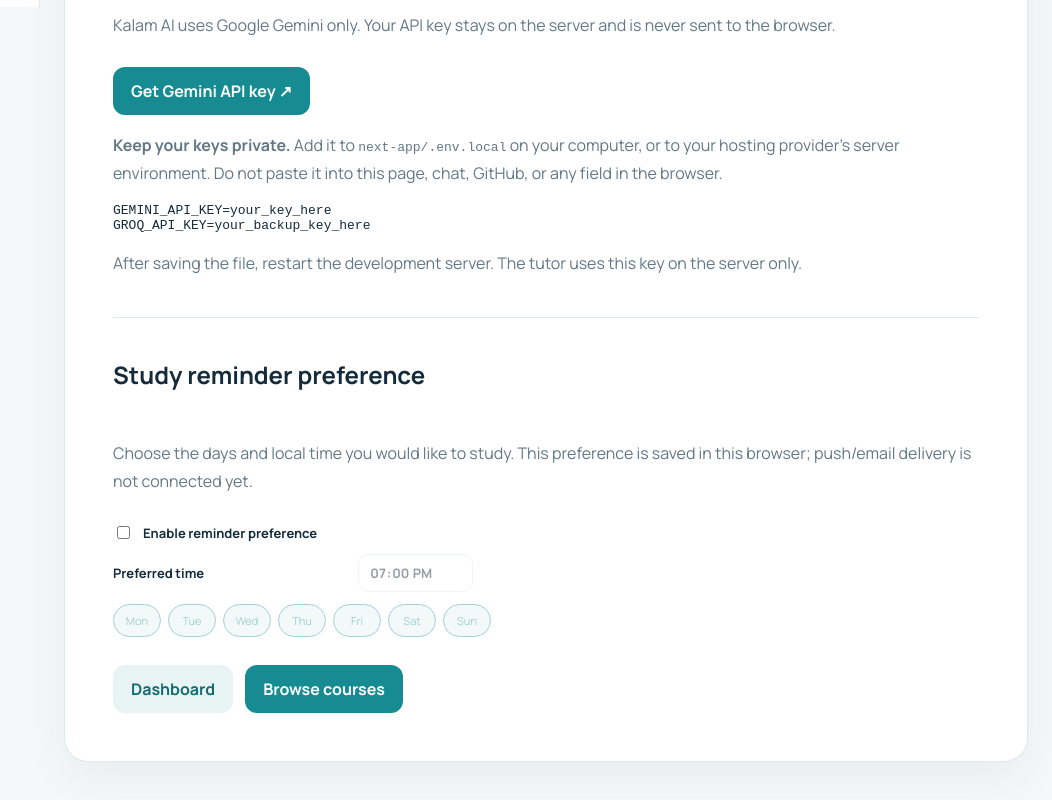
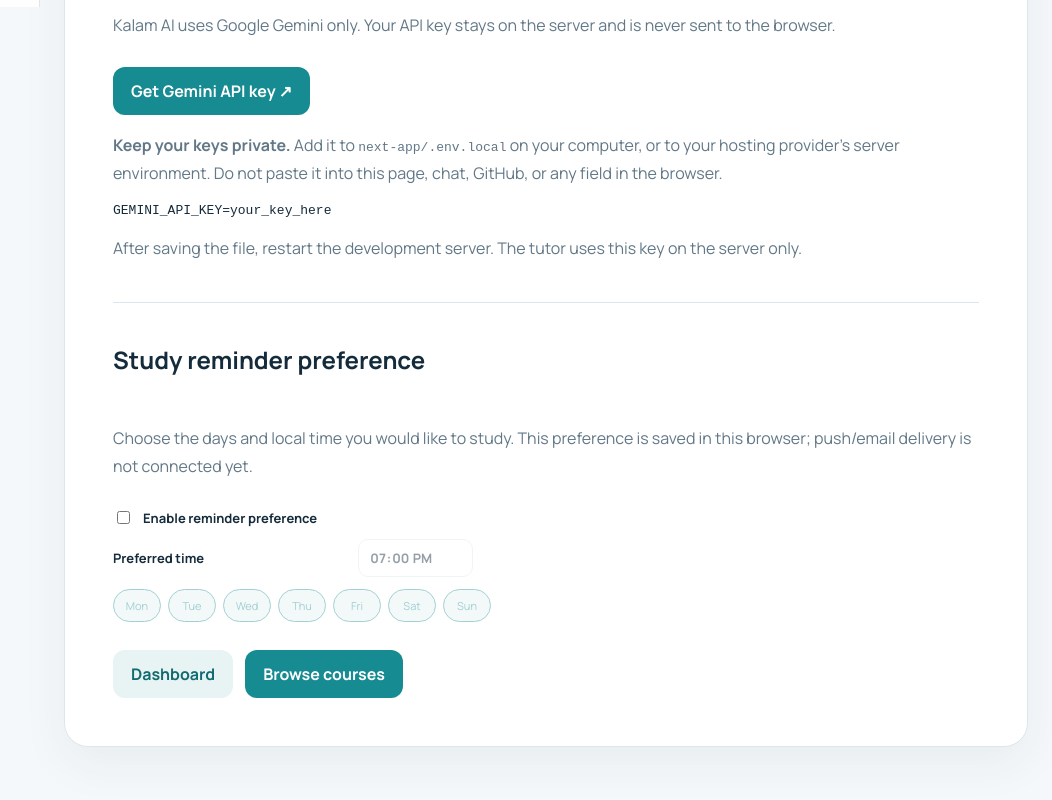
Before and after one commit to midas459/linguistix, a Next.js app in the folder next-app/: page /settings in a window 1280 px wide. Shown: the part 793-1593 px from the top of the page, without its empty margins (228-1280 px from the left). Built offline with nearby package versions, Linux system fonts and the light colour scheme; no server answers.

Commit message:
fix: remove Groq sample and escape settings copy

```diff
--- a/next-app/app/settings/page.js
+++ b/next-app/app/settings/page.js
@@ -52,8 +52,8 @@ export default function SettingsPage() {
             <div className="actions">
               <a className="button" href="https://aistudio.google.com/apikey" target="_blank" rel="noreferrer">Get Gemini API key ↗</a>
             </div>
-            <p><strong>Keep your keys private.</strong> Add it to <code>next-app/.env.local</code> on your computer, or to your hosting provider's server environment. Do not paste it into this page, chat, GitHub, or any field in the browser.</p>
-            <pre className="lf-env-example"><code>{"GEMINI_API_KEY=your_key_here\nGROQ_API_KEY=your_backup_key_here"}</code></pre>
+            <p><strong>Keep your keys private.</strong> Add it to <code>next-app/.env.local</code> on your computer, or to your hosting provider&apos;s server environment. Do not paste it into this page, chat, GitHub, or any field in the browser.</p>
+            <pre className="lf-env-example"><code>{"GEMINI_API_KEY=your_key_here"}</code></pre>
             <p>After saving the file, restart the development server. The tutor uses this key on the server only.</p>
           </section>
           <section className="lf-reminder-settings">
```
